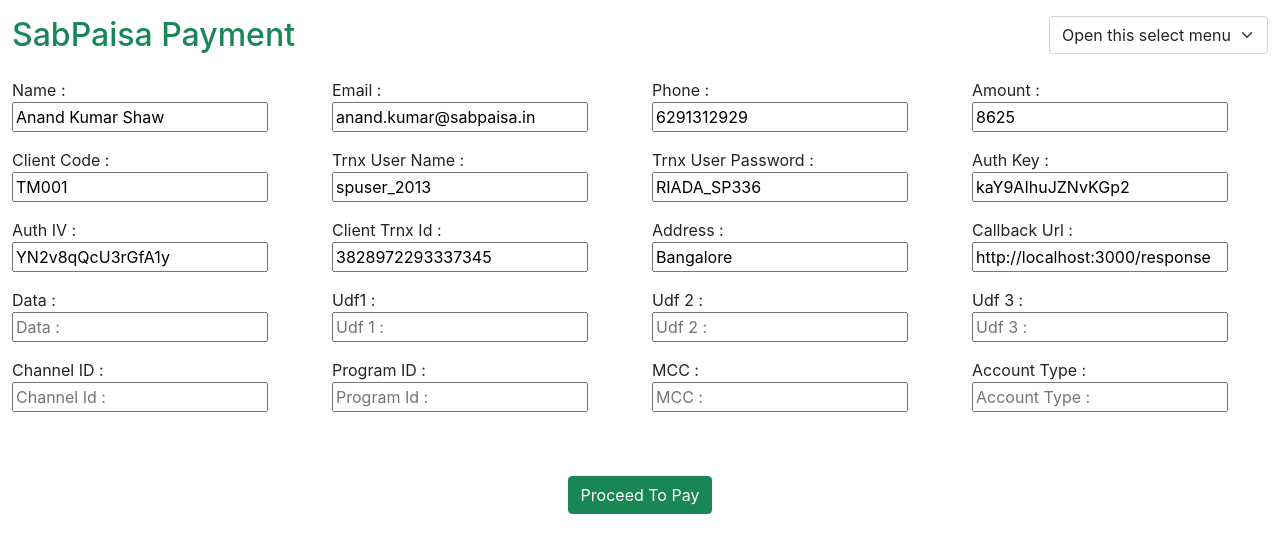
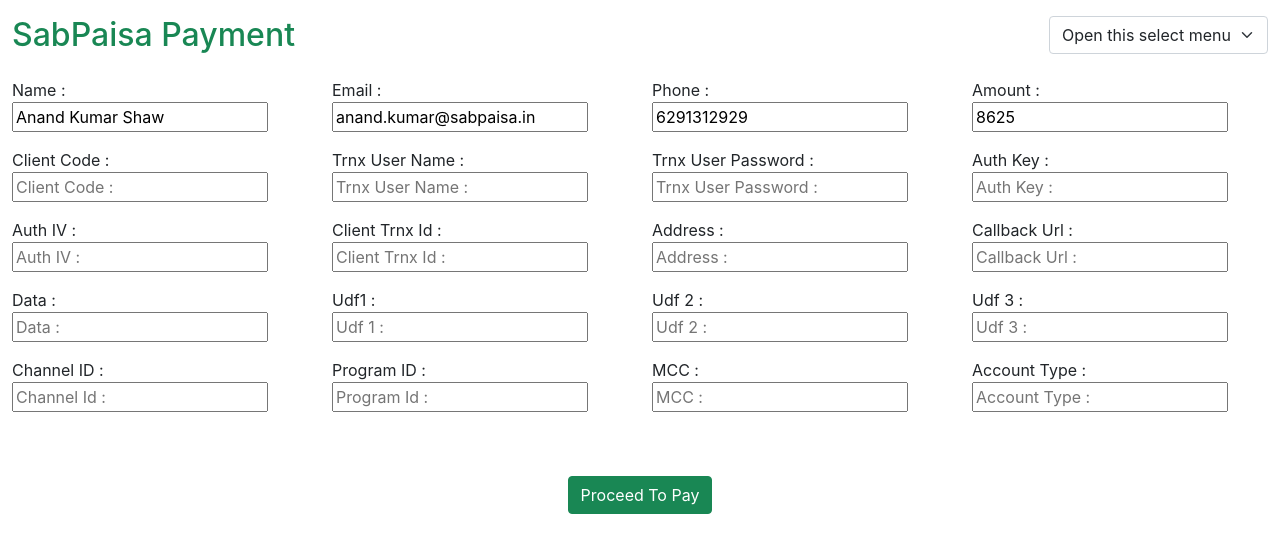
Before and after one commit to 9nidhi/React_Sabpiasa_payment, a React (Create React App) app: page / in a window 1280 px wide. Shown: the top 552 px of the page. Built offline with nearby package versions, Linux system fonts and the light colour scheme.

Commit message:
new changes

```diff
--- a/src/App.js
+++ b/src/App.js
@@ -8,14 +8,14 @@
   const [payerEmail, setPayerEmail] = useState("anand.kumar@sabpaisa.in");
   const [payerMobile, setPayerMobile] = useState("6291312929");
   const [amount, setAmount] = useState(8625);
-  const [clientCode, setClientCode] = useState("TM001");
-  const [payerAddress, setPayerAddress] = useState("Bangalore");
-  const [transUserName, setTransUserName] = useState("spuser_2013");
-  const [clientTxnId, setclientTxnId] = useState("3828972293337345");
-  const [transUserPassword, setTransUserPassword] = useState("RIADA_SP336");
-  const [authkey, setAuthkey] = useState("kaY9AIhuJZNvKGp2");
-  const [authiv, setAuthiv] = useState("YN2v8qQcU3rGfA1y");
-  const [callbackUrl, setCallbackUrl] = useState("http://localhost:3000/response");
+  const [clientCode, setClientCode] = useState("");
+  const [payerAddress, setPayerAddress] = useState("");
+  const [transUserName, setTransUserName] = useState("");
+  const [clientTxnId, setclientTxnId] = useState("");
+  const [transUserPassword, setTransUserPassword] = useState("");
+  const [authkey, setAuthkey] = useState("");
+  const [authiv, setAuthiv] = useState("");
+  const [callbackUrl, setCallbackUrl] = useState("");
   const [data, setData] = useState(null)
   const [udf1, setudf1] = useState(null);
   const [udf2, setudf2] = useState(null);
```
